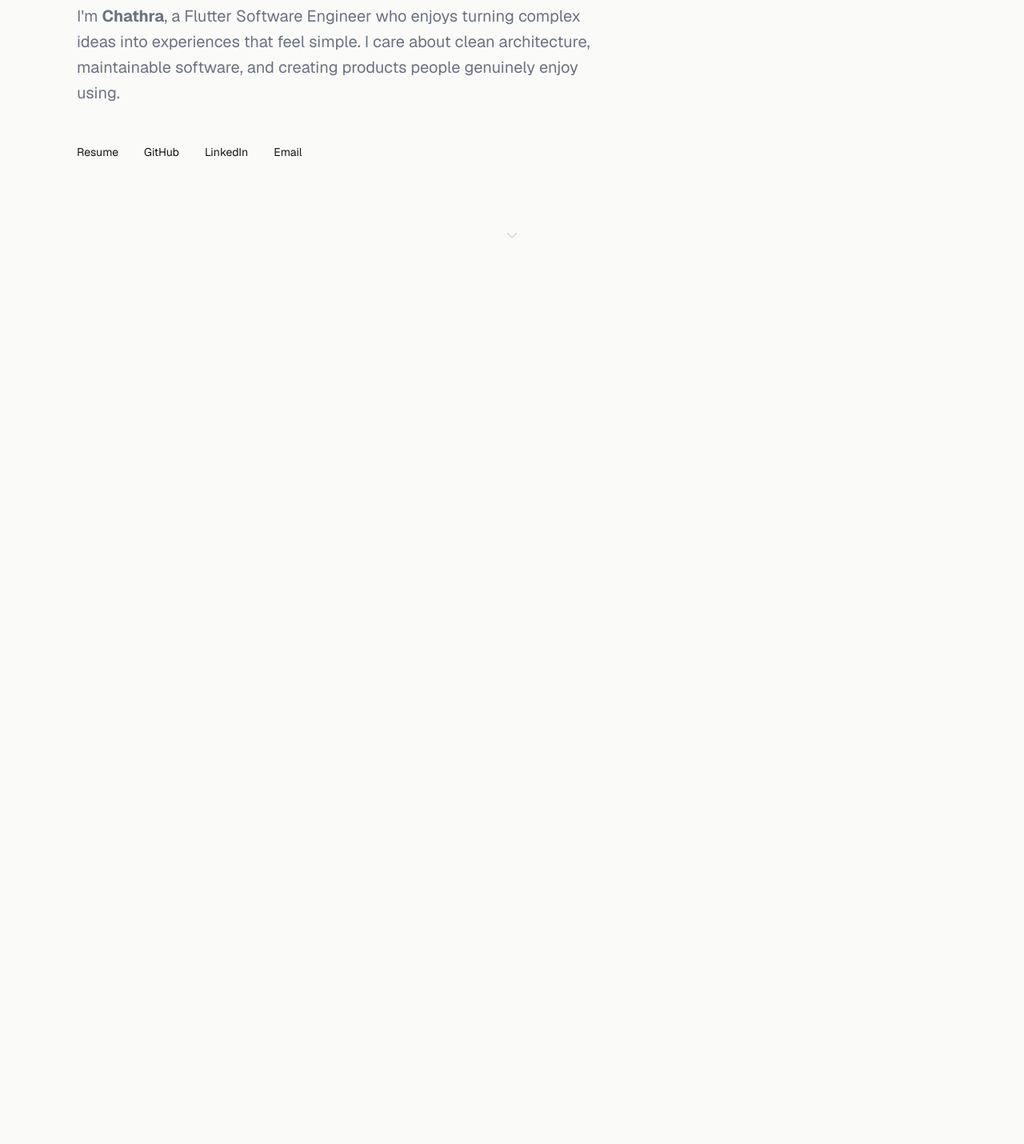
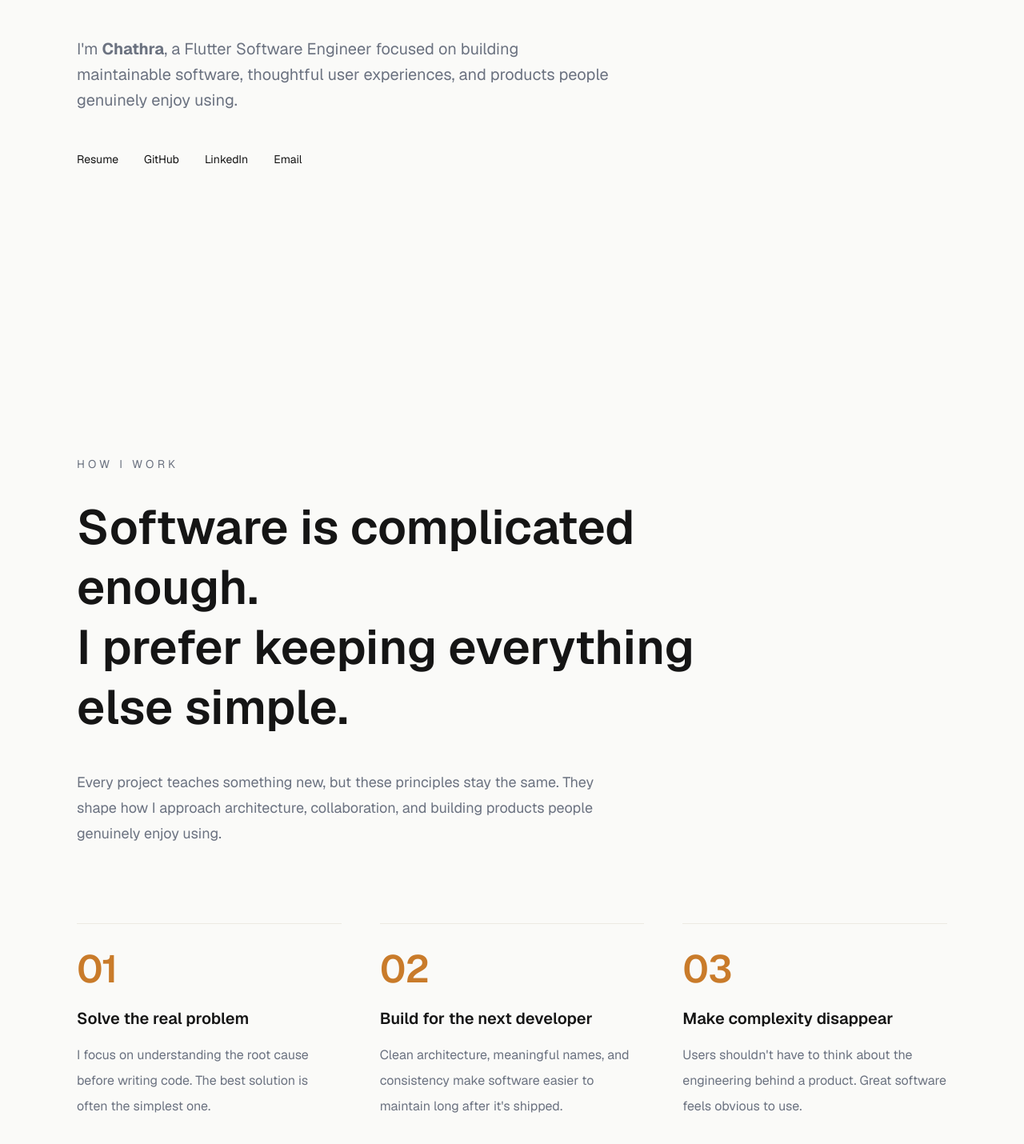
Before and after one commit to ChathraNavoda/my_portfolio, a Next.js app: page / in a window 1280 px wide. Shown: the part 390-1820 px from the top of the page at 80% size. Before the commit the page ends 852 px from the top, so only its background shows below. Built offline with nearby package versions, Linux system fonts and the light colour scheme.

Commit message:
refactor: establish design system and editorial hero

```diff
--- a/app/page.tsx
+++ b/app/page.tsx
@@ -1,5 +1,6 @@
 import { Navbar } from "@/components/layout/navbar";
 import { Hero } from "@/components/sections/hero/hero";
+import { Philosophy } from "@/components/sections/philosophy/philosophy";
 
 export default function Home() {
   return (
@@ -8,6 +9,7 @@ export default function Home() {
 
       <main>
         <Hero />
+        <Philosophy />
       </main>
     </>
   );
--- a/components/sections/hero/hero-actions.tsx
+++ b/components/sections/hero/hero-actions.tsx
@@ -1,5 +1,5 @@
-import Link from "next/link";
 import { site } from "@/content/site";
+import { TextLink } from "@/components/ui/text-link";
 
 const links = [
   {
@@ -22,36 +22,14 @@ const links = [
 
 export function HeroActions() {
   return (
-    <div className="mt-12 flex flex-wrap gap-8 text-sm">
+    <div className="mt-12 flex flex-wrap gap-8">
       {links.map((link) => (
-        <Link
+        <TextLink
           key={link.label}
           href={link.href}
-          target={link.href.startsWith("http") ? "_blank" : undefined}
-          rel={
-            link.href.startsWith("http")
-              ? "noopener noreferrer"
-              : undefined
-          }
-          className="
-            relative
-            text-[var(--muted)]
-            transition-colors
-            duration-300
-            hover:text-[var(--foreground)]
-            after:absolute
-            after:left-0
-            after:-bottom-1
-            after:h-px
-            after:w-0
-            after:bg-[var(--foreground)]
-            after:transition-all
-            after:duration-300
-            hover:after:w-full
-          "
         >
           {link.label}
-        </Link>
+        </TextLink>
       ))}
     </div>
   );
--- a/components/sections/hero/hero.tsx
+++ b/components/sections/hero/hero.tsx
@@ -1,71 +1,37 @@
 "use client";
 
-import { motion } from "framer-motion";
+import { site } from "@/content/site";
 
-import { site } from "@/content/site";
 import { Container } from "@/components/ui/container";
 import { Section } from "@/components/ui/section";
 import { Display, Lead } from "@/components/ui/typography";
+import { Reveal } from "@/components/ui/reveal";
 
 import { HeroActions } from "./hero-actions";
-import { ScrollIndicator } from "./scroll-indicator";
 
 export function Hero() {
   return (
-    <Section className="flex min-h-[100svh] items-center">
-      <Container className="flex flex-col">
-        <motion.div
-          initial={{ opacity: 0, y: 24 }}
-          animate={{ opacity: 1, y: 0 }}
-          transition={{
-            duration: 0.8,
-            ease: [0.22, 1, 0.36, 1],
-          }}
-        >
-          <Display>
+    <Section className="flex min-h-screen items-center">
+      <Container>
+
+        <Reveal>
+          <Display className="max-w-5xl">
             {site.headline}
           </Display>
-        </motion.div>
+        </Reveal>
 
-        <motion.div
-          initial={{ opacity: 0, y: 16 }}
-          animate={{ opacity: 1, y: 0 }}
-          transition={{
-            delay: 0.2,
-            duration: 0.8,
-            ease: [0.22, 1, 0.36, 1],
-          }}
-        >
+        <Reveal delay={0.15}>
           <Lead className="mt-8">
-            I'm <strong>{site.shortName}</strong>, a {site.role} who enjoys
-            turning complex ideas into experiences that feel simple. I care
-            about clean architecture, maintainable software, and creating
+            I'm <strong>{site.shortName}</strong>, a {site.role} focused on
+            building maintainable software, thoughtful user experiences, and
             products people genuinely enjoy using.
           </Lead>
-        </motion.div>
+        </Reveal>
 
-        <motion.div
-          initial={{ opacity: 0, y: 12 }}
-          animate={{ opacity: 1, y: 0 }}
-          transition={{
-            delay: 0.45,
-            duration: 0.8,
-            ease: [0.22, 1, 0.36, 1],
-          }}
-        >
+        <Reveal delay={0.3}>
           <HeroActions />
-        </motion.div>
+        </Reveal>
 
-        <motion.div
-          initial={{ opacity: 0 }}
-          animate={{ opacity: 1 }}
-          transition={{
-            delay: 0.9,
-            duration: 0.8,
-          }}
-        >
-          <ScrollIndicator />
-        </motion.div>
       </Container>
     </Section>
   );
--- a/components/sections/hero/scroll-indicator.tsx
+++ /dev/null
@@ -1,27 +0,0 @@
-"use client";
-
-import { ChevronDown } from "lucide-react";
-import { motion } from "framer-motion";
-
-export function ScrollIndicator() {
-  return (
-    <motion.div
-      initial={{ opacity: 0 }}
-      animate={{
-        opacity: 1,
-        y: [0, 8, 0],
-      }}
-      transition={{
-        delay: 1.2,
-        duration: 2,
-        repeat: Infinity,
-      }}
-      className="mt-20 flex justify-center"
-    >
-      <ChevronDown
-        size={22}
-        className="text-[var(--muted)]"
-      />
-    </motion.div>
-  );
-}
--- /dev/null
+++ b/components/sections/philosophy/philosophy.tsx
@@ -0,0 +1,98 @@
+"use client";
+
+import { motion } from "framer-motion";
+
+import { Container } from "@/components/ui/container";
+import { Section } from "@/components/ui/section";
+import { Reveal } from "@/components/ui/reveal";
+
+const principles = [
+  {
+    number: "01",
+    title: "Solve the real problem",
+    description:
+      "I focus on understanding the root cause before writing code. The best solution is often the simplest one.",
+  },
+  {
+    number: "02",
+    title: "Build for the next developer",
+    description:
+      "Clean architecture, meaningful names, and consistency make software easier to maintain long after it's shipped.",
+  },
+  {
+    number: "03",
+    title: "Make complexity disappear",
+    description:
+      "Users shouldn't have to think about the engineering behind a product. Great software feels obvious to use.",
+  },
+];
+
+export function Philosophy() {
+  return (
+    <Section>
+      <Container>
+        <Reveal className="max-w-4xl">
+          <p className="text-sm uppercase tracking-[0.3em] text-[var(--muted)]">
+            How I Work
+          </p>
+
+          <h2 className="mt-8 text-4xl font-semibold leading-tight md:text-6xl">
+            Software is complicated enough.
+            <br />
+            I prefer keeping everything else simple.
+          </h2>
+
+          <p className="mt-10 max-w-2xl text-lg leading-8 text-[var(--muted)]">
+            Every project teaches something new, but these principles stay the
+            same. They shape how I approach architecture, collaboration, and
+            building products people genuinely enjoy using.
+          </p>
+        </Reveal>
+
+        <div className="mt-24 grid gap-12 md:grid-cols-3">
+          {principles.map((item, index) => (
+            <motion.div
+              key={item.number}
+              initial={{ opacity: 0, y: 24 }}
+              whileInView={{ opacity: 1, y: 0 }}
+              viewport={{ once: true, amount: 0.3 }}
+              transition={{
+                delay: index * 0.15,
+                duration: 0.7,
+                ease: [0.22, 1, 0.36, 1],
+              }}
+              whileHover={{ y: -4 }}
+              className="group border-t border-[var(--border)] pt-8"
+            >
+            <motion.p
+  initial={{ opacity: 0, y: 16, scale: 0.9 }}
+  whileInView={{ opacity: 1, y: 0, scale: 1 }}
+  viewport={{ once: true }}
+  transition={{
+    delay: 0.2 + index * 0.15,
+    duration: 0.55,
+    ease: [0.22, 1, 0.36, 1],
+  }}
+  whileHover={{
+    scale: 1.08,
+    rotate: -2,
+  }}
+  className="text-5xl font-semibold tracking-tight text-[var(--accent)]"
+>
+  {item.number}
+</motion.p>
+
+              <h3 className="mt-6 text-xl font-semibold">
+                {item.title}
+              </h3>
+
+              <p className="mt-4 leading-8 text-[var(--muted)]">
+                {item.description}
+              </p>
+            </motion.div>
+          ))}
+        </div>
+      </Container>
+    </Section>
+  );
+}
--- /dev/null
+++ b/components/ui/reveal.tsx
@@ -0,0 +1,41 @@
+"use client";
+
+import { motion } from "framer-motion";
+import { ReactNode } from "react";
+
+type RevealProps = {
+  children: ReactNode;
+  className?: string;
+  delay?: number;
+};
+
+export function Reveal({
+  children,
+  className,
+  delay = 0,
+}: RevealProps) {
+  return (
+    <motion.div
+      className={className}
+      initial={{
+        opacity: 0,
+        y: 24,
+      }}
+      whileInView={{
+        opacity: 1,
+        y: 0,
+      }}
+      viewport={{
+        once: true,
+        amount: 0.25,
+      }}
+      transition={{
+        duration: 0.8,
+        delay,
+        ease: [0.22, 1, 0.36, 1],
+      }}
+    >
+      {children}
+    </motion.div>
+  );
+}
--- /dev/null
+++ b/components/ui/section-heading.tsx
@@ -0,0 +1,33 @@
+import { Display, Lead } from "./typography";
+
+type Props = {
+  eyebrow?: string;
+  title: string;
+  description?: string;
+};
+
+export function SectionHeading({
+  eyebrow,
+  title,
+  description,
+}: Props) {
+  return (
+    <div className="max-w-3xl">
+      {eyebrow && (
+        <p className="mb-4 text-xs uppercase tracking-[0.25em] text-[var(--accent)]">
+          {eyebrow}
+        </p>
+      )}
+
+      <Display className="text-4xl lg:text-6xl">
+        {title}
+      </Display>
+
+      {description && (
+        <Lead className="mt-6">
+          {description}
+        </Lead>
+      )}
+    </div>
+  );
+}
--- /dev/null
+++ b/components/ui/text-link.tsx
@@ -0,0 +1,50 @@
+import Link from "next/link";
+import { cn } from "@/lib/utils";
+
+type TextLinkProps = {
+  href: string;
+  children: React.ReactNode;
+  className?: string;
+};
+
+export function TextLink({
+  href,
+  children,
+  className,
+}: TextLinkProps) {
+  const external =
+    href.startsWith("http") || href.startsWith("mailto");
+
+  return (
+    <Link
+      href={href}
+      target={external ? "_blank" : undefined}
+      rel={external ? "noopener noreferrer" : undefined}
+      className={cn(
+        `
+        relative
+        w-fit
+        text-sm
+        text-[var(--muted)]
+        transition-colors
+        duration-300
+        hover:text-[var(--foreground)]
+
+        after:absolute
+        after:left-0
+        after:-bottom-1
+        after:h-px
+        after:w-0
+        after:bg-current
+        after:transition-all
+        after:duration-300
+
+        hover:after:w-full
+        `,
+        className
+      )}
+    >
+      {children}
+    </Link>
+  );
+}
```
